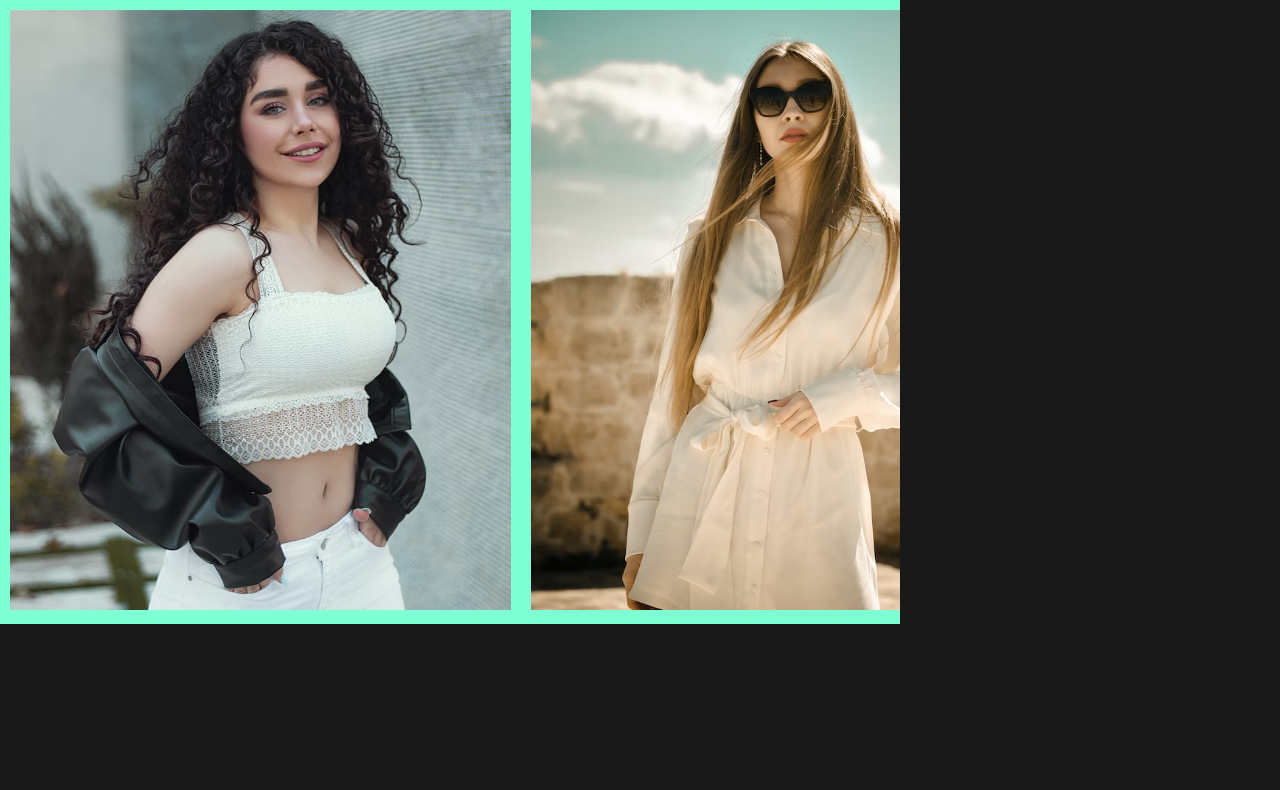
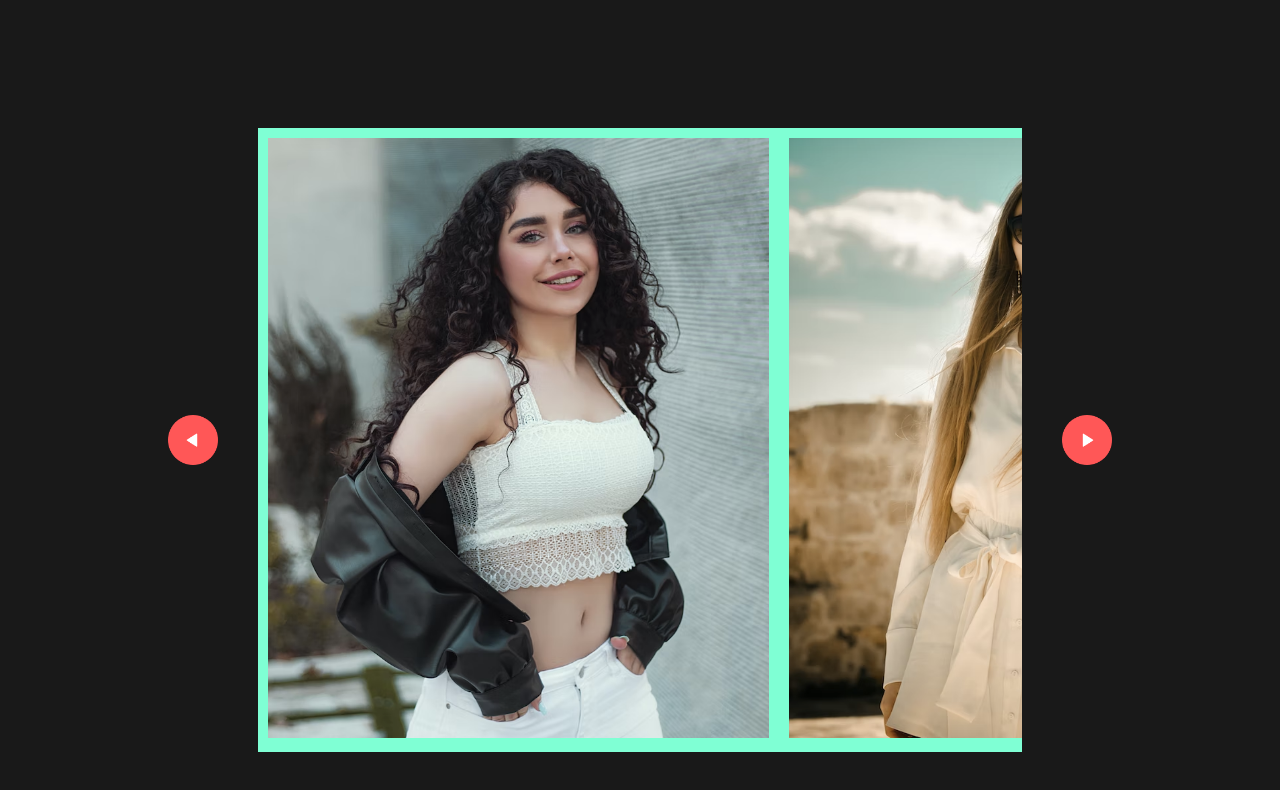
Before and after one commit to fmfahath/imageGallery, a plain HTML site: page index.html in a window 1280 px wide. Drawn offline with Linux system fonts and the light colour scheme.

Commit message:
stage 2: html layout, css added+

```diff
--- a/index.html
+++ b/index.html
@@ -1,27 +1,36 @@
 <!DOCTYPE html>
 <html lang="en">
+
 <head>
     <meta charset="UTF-8">
     <meta name="viewport" content="width=device-width, initial-scale=1.0">
     <link rel="stylesheet" href="style.css">
     <title>Horizontal Scroll Image Gllery</title>
 </head>
+
 <body>
 
-    <div class="gallery">
-        <div id="div1">
-            <span><img src="./images/image-1.png" ></span>
-            <span><img src="./images/image-2.png" ></span>
-            <span><img src="./images/image-3.png" ></span>
-        </div>
-        <div id="div2">
-            <span><img src="./images/image-4.png" ></span>
-            <span><img src="./images/image-5.png" ></span>
-            <span><img src="./images/image-6.png" ></span>
+    <div class="container">
+        <div class="gallery-wrap">
+            <img src="./images/back.png" id="backBtn">
+            <div class="gallery">
+                <div id="div1">
+                    <span><img src="./images/image-1.png"></span>
+                    <span><img src="./images/image-2.png"></span>
+                    <span><img src="./images/image-3.png"></span>
+                </div>
+                <div id="div2">
+                    <span><img src="./images/image-4.png"></span>
+                    <span><img src="./images/image-5.png"></span>
+                    <span><img src="./images/image-6.png"></span>
+                </div>
+            </div>
+            <img src="./images/next.png" id="nextBtn">
         </div>
     </div>
 
 
-<script src="app.js"></script>
+    <script src="app.js"></script>
 </body>
+
 </html>
--- a/style.css
+++ b/style.css
@@ -8,6 +8,11 @@ body{
     background-color: #191919;
 }
 
+.container{
+    width: 80%;
+    margin: 10% auto;
+}
+
 #div1{
     background-color: aquamarine;
 }
@@ -16,7 +21,7 @@ body{
     background-color:antiquewhite;
 }
 .gallery{
-    width: 900px;
+    width: 100%;
     display: flex;
     overflow-x: scroll;
 }
@@ -31,8 +36,20 @@ body{
 
 .gallery div img{
     width: 100%;
+    /* height: 96%; */
 }
 
 .gallery::-webkit-scrollbar{
     display: none;
 }
+
+.gallery-wrap{
+    display: flex;
+    align-items: center;
+    justify-content: center;
+    margin: 10% auto;
+}
+#backBtn, #nextBtn{
+    width: 50px;
+    margin: 40px;
+}
```
